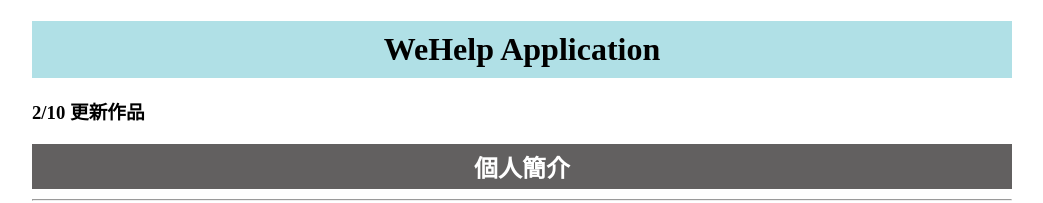
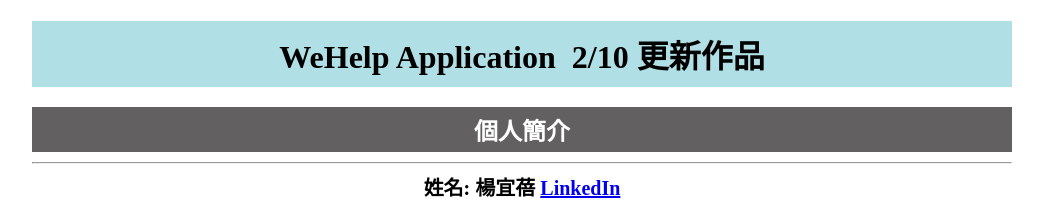
Before and after one commit to betty791118/betty791118.github.io, a plain HTML site: page index.html in a window 1280 px wide. Shown: the top 203 px of the page, without its empty margins (118-1161 px from the left). Drawn offline with Linux system fonts and the light colour scheme.

Commit message:
Update index.html

```diff
--- a/index.html
+++ b/index.html
@@ -46,8 +46,7 @@
 
     </head>
     <body>
-        <h1 style="background-color:powderblue;">WeHelp Application</h1>
-        <h3>2/10 更新作品</h3>
+        <h1 style="background-color:powderblue;">WeHelp Application&nbsp&nbsp2/10 更新作品</h1>
         <h2 style="background-color:#626060;color:white;text-align:center;">個人簡介</h2>
         <hr/>
         <div style="font-size:20px; font-weight:bold;">姓名: 楊宜蓓 <a href="https://www.linkedin.com/in/yi-pei-yang-b9a80866/">LinkedIn</a></div>
@@ -80,7 +79,7 @@
         <br>
         <h3><a href="https://github.com/betty791118/temp-node-tut.git">Github: Node.js</a></h3>
         <h3><a href="https://github.com/betty791118/node.js.git">Github: Node.js/MongoDB</a></h3>
-        <h3><a href="https://github.com/betty791118/todo_list.git">Github: To Do List</h3>
+        <h3><a href="https://github.com/betty791118/todo_list.git">Github: To Do List</a></h3>
         </div>
         <br>
         <h2>如果參與這個計畫，會怎麼安排學習時間？</h2>
```
